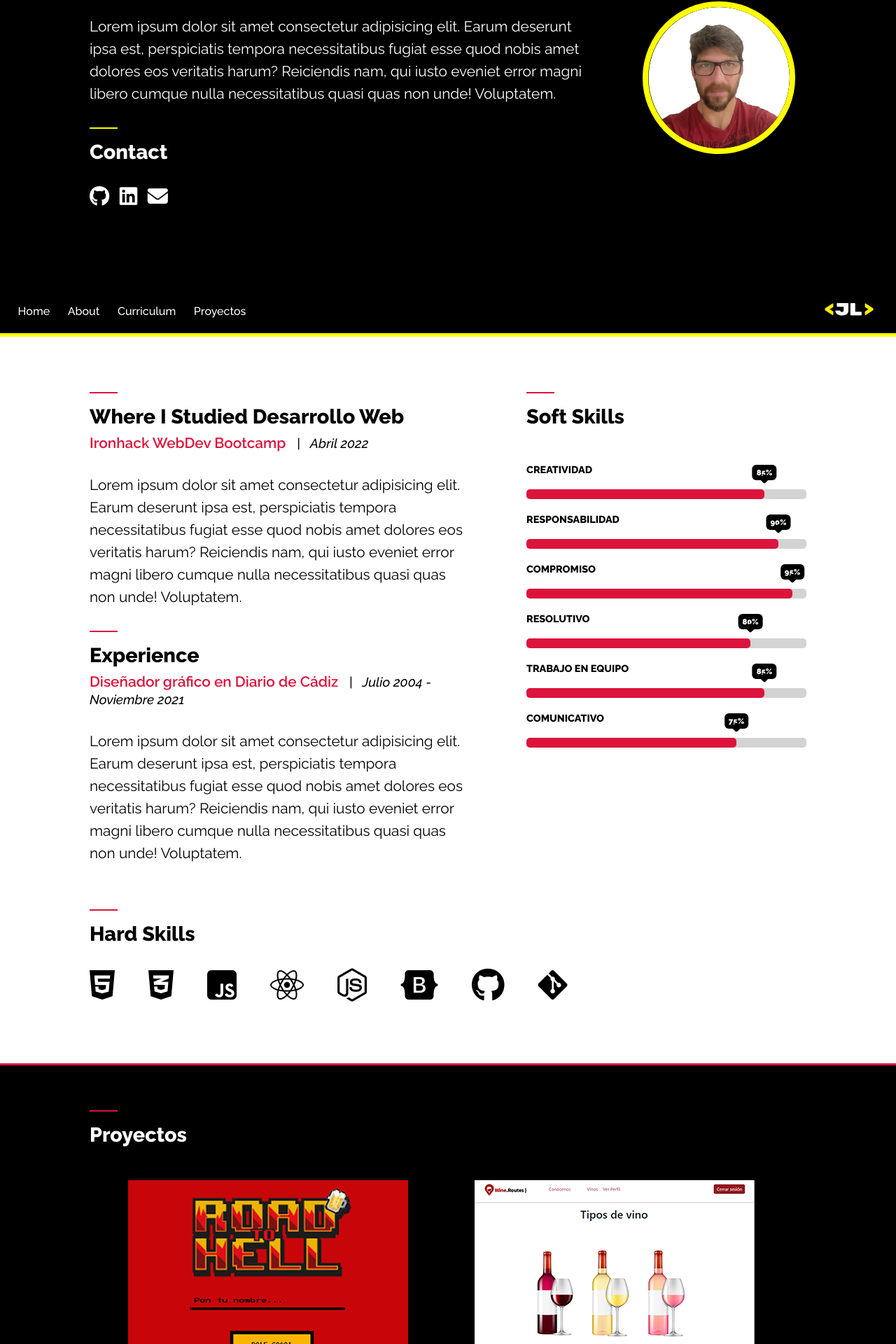
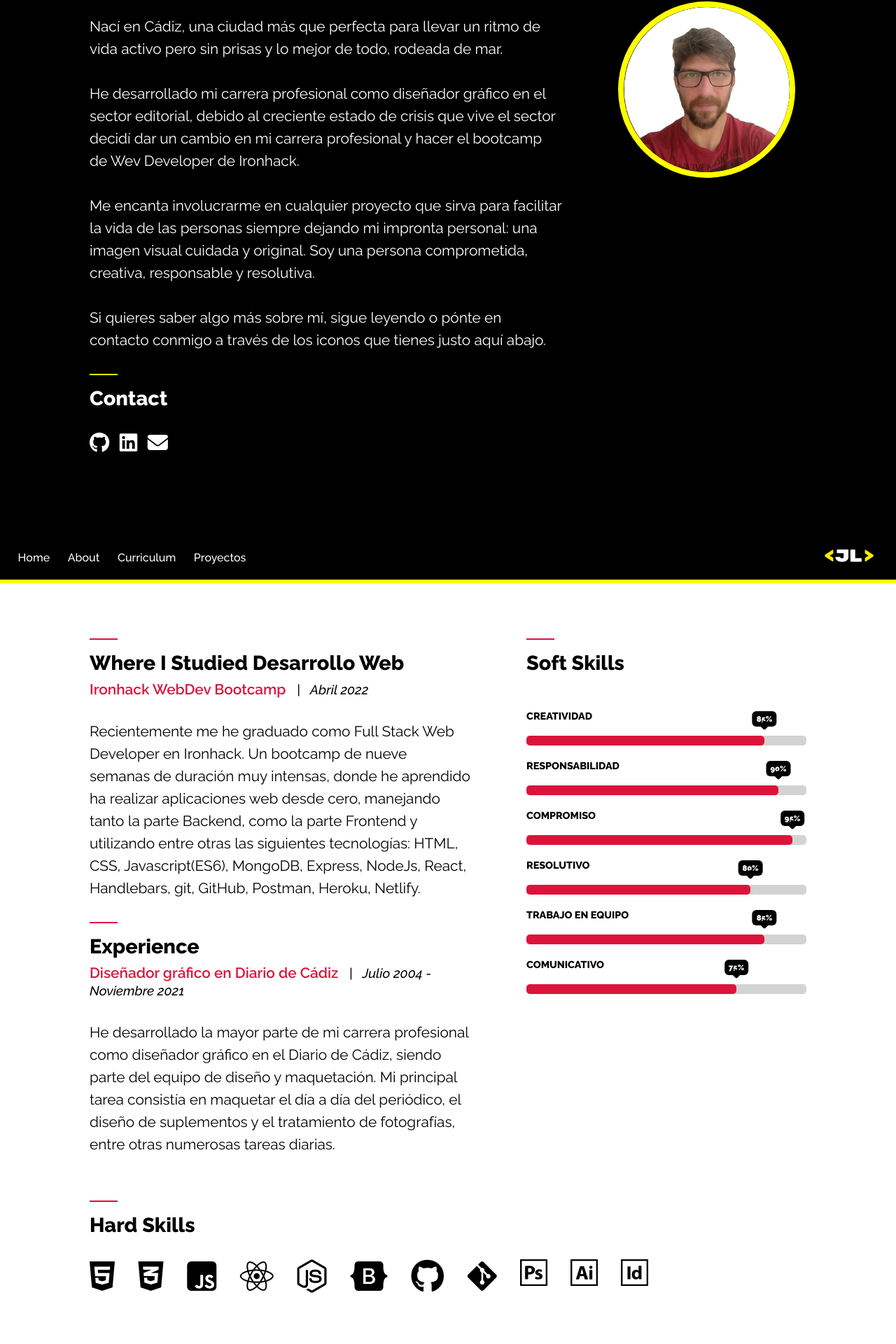
Before and after one commit to JaviPitino/portfolio-react, a React (Create React App) app: page / in a window 1280 px wide. Shown: the part 846-2766 px from the top of the page at 70% size. Built offline with nearby package versions, Linux system fonts and the light colour scheme.

Commit message:
skills nuevas y textos

```diff
--- a/src/App.css
+++ b/src/App.css
@@ -96,8 +96,16 @@ body {
   justify-content: space-evenly;
   font-size: 3em;
   color: black;
-  padding: 0 1em 0.5em 0;
+  padding: 0 .7em 0.5em 0;
 }
+
+.img-skill {
+  justify-content: space-evenly;
+  width: 1.5em;
+  color: black;
+  padding: 0 .7em 0.5em 0;
+}
+
 
 .icon-skill:hover {
   font-size: 3em;
@@ -108,8 +116,18 @@ body {
 .skills {
   display: flex;
   flex-wrap: wrap;
-  margin: 0 3.5em 0 0;
+  margin: 0 3em 0 0;
+  justify-content: flex-start;
+  align-items: center;
 }
+
+.skills p {
+  display: flex;
+  flex-wrap: wrap;
+  justify-content: flex-start;
+  align-items: flex-start;
+}
+
 
 /* ---- CURRICULUM SECTION ---- */
 
--- a/src/components/About.jsx
+++ b/src/components/About.jsx
@@ -1,4 +1,4 @@
-import React from 'react'
+import React from "react";
 // import { Link } from 'react-router-dom'
 
 function About() {
@@ -9,18 +9,34 @@ function About() {
         <div className="about-left">
           <div className="line-about"></div>
           <h3>About me</h3>
-          <p>Lorem ipsum dolor sit amet consectetur adipisicing elit. Earum deserunt ipsa est, perspiciatis
-            tempora
-            necessitatibus fugiat esse quod nobis amet dolores eos veritatis harum? Reiciendis nam, qui iusto
-            eveniet error magni libero cumque nulla necessitatibus quasi quas non unde! Voluptatem.</p>
+          <p>
+            Nací en Cádiz, una ciudad más que perfecta para llevar un ritmo de vida activo pero sin prisas y lo mejor de todo, rodeada de mar.
+            <br />
+            <br />
+            He desarrollado mi carrera profesional como diseñador gráfico en el sector editorial, debido al creciente estado de crisis que vive el sector decidí dar un cambio en mi carrera profesional y hacer el bootcamp de Wev Developer de Ironhack.
+            <br />
+            <br />
+            Me encanta involucrarme en cualquier proyecto que sirva para facilitar la vida de las personas siempre dejando mi impronta personal: una imagen visual cuidada y original. Soy una persona comprometida, creativa, responsable y resolutiva.
+            <br />
+            <br />
+            Si quieres saber algo más sobre mí, sigue leyendo o pónte en contacto conmigo a través de los iconos que tienes justo aquí abajo.
+          </p>
           <div className="line-about"></div>
           <h3 id="contact">Contact</h3>
           <p>
-            <a href="https://github.com/JaviPitino" alt="github" target="_blank" ><i className="icon fa-brands fa-github">
-              </i></a>
-            <a href="https://www.linkedin.com/in/javier-lopez-diaz/" alt="linkedin" target="_blank"><i
-                className="icon fa-brands fa-linkedin"></i></a>
-            <a href="mailto:javierpitino@gmail.com"><i className="icon fa-solid fa-envelope"></i></a>
+            <a href="https://github.com/JaviPitino" alt="github" target="blank">
+              <i className="icon fa-brands fa-github"></i>
+            </a>
+            <a
+              href="https://www.linkedin.com/in/javier-lopez-diaz/"
+              alt="linkedin"
+              target="blank"
+            >
+              <i className="icon fa-brands fa-linkedin"></i>
+            </a>
+            <a href="mailto:javierpitino@gmail.com">
+              <i className="icon fa-solid fa-envelope"></i>
+            </a>
           </p>
         </div>
         <div className="about-right">
@@ -28,7 +44,7 @@ function About() {
         </div>
       </div>
     </section>
-  )
+  );
 }
 
-export default About
+export default About;
--- a/src/components/Curriculum.jsx
+++ b/src/components/Curriculum.jsx
@@ -1,7 +1,6 @@
 import React from "react";
 
 function Curriculum() {
-
   return (
     <section id="cv">
       <div className="container-cv">
@@ -12,11 +11,7 @@ function Curriculum() {
             Ironhack WebDev Bootcamp &nbsp; <span> | &nbsp; Abril 2022 </span>{" "}
           </h4>
           <p>
-            Lorem ipsum dolor sit amet consectetur adipisicing elit. Earum
-            deserunt ipsa est, perspiciatis tempora necessitatibus fugiat esse
-            quod nobis amet dolores eos veritatis harum? Reiciendis nam, qui
-            iusto eveniet error magni libero cumque nulla necessitatibus quasi
-            quas non unde! Voluptatem.
+            Recientemente me he graduado como Full Stack Web Developer en Ironhack. Un bootcamp de nueve semanas de duración muy intensas, donde he aprendido ha realizar aplicaciones web desde cero, manejando tanto la parte Backend, como la parte Frontend y utilizando entre otras las siguientes tecnologías: HTML, CSS, Javascript(ES6), MongoDB, Express, NodeJs, React, Handlebars, git, GitHub, Postman, Heroku, Netlify.
           </p>
           <div className="line-cv"></div>
           <h3 id="experience">Experience</h3>
@@ -25,11 +20,7 @@ function Curriculum() {
             <span> | &nbsp; Julio 2004 - Noviembre 2021 </span>{" "}
           </h4>
           <p>
-            Lorem ipsum dolor sit amet consectetur adipisicing elit. Earum
-            deserunt ipsa est, perspiciatis tempora necessitatibus fugiat esse
-            quod nobis amet dolores eos veritatis harum? Reiciendis nam, qui
-            iusto eveniet error magni libero cumque nulla necessitatibus quasi
-            quas non unde! Voluptatem.
+            He desarrollado la mayor parte de mi carrera profesional como diseñador gráfico en el Diario de Cádiz, siendo parte del equipo de diseño y maquetación. Mi principal tarea consistía en maquetar el día a día del periódico, el diseño de suplementos y el tratamiento de fotografías, entre otras numerosas tareas diarias.
           </p>
         </div>
         <div className="cv-right">
@@ -118,7 +109,22 @@ function Curriculum() {
             <i className="icon-skill fa-brands fa-bootstrap"></i>
             <i className="icon-skill fa-brands fa-github"> </i>
             <i className="icon-skill fa-brands fa-git-alt"></i>
-            {/* <img className="icon-skill" src="../imgs/adobe-photoshop.png" width={90} /> */}
+            <img
+            className="icon-skill img-skill"
+            alt="photoshop"
+            src="./imgs/adobe-photoshop.png"
+            />
+            <img
+            className="icon-skill img-skill"
+            alt="photoshop"
+            src="./imgs/adobe-illustrator.png"
+            />
+              <img
+            className="icon-skill img-skill"
+            alt="photoshop"
+            src="./imgs/adobe-indesign.png"
+            />
+
           </p>
         </div>
       </div>
--- a/src/components/Projects.jsx
+++ b/src/components/Projects.jsx
@@ -32,7 +32,7 @@ function Projects() {
               <h3>Wines.Routes</h3>
               <p>Una plataforma para los amantes del vino</p>
               <a
-                href="https://javipitino.github.io/Road-to-Hell/"
+                href="https://wine-routes.herokuapp.com/"
                 className="btn btn-primary"
                 target="blank"
               >
@@ -48,7 +48,7 @@ function Projects() {
               <h3>El Huerto Ecológico</h3>
               <p>Para los que buscan una manera más sostenible y ecológica de alimentarse</p>
               <a
-                href="https://javipitino.github.io/Road-to-Hell/"
+                href="https://ecocajas.netlify.app/"
                 className="btn btn-primary"
                 target="blank"
               >
```
Also changed, not shown: public/imgs/adobe-illustrator.png (added), public/imgs/adobe-indesign.png (added).
